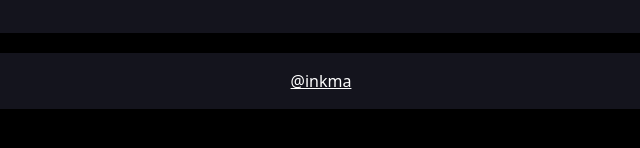
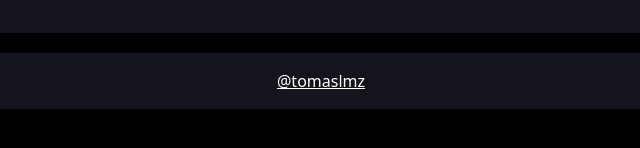
Before and after one commit to tomaslmz/gerador-de-cpf, a plain HTML site: page index.html in a window 1280 px wide. Shown: the part 554-702 px from the top of the page, 319-959 px from the left. Drawn offline with nearby package versions, Linux system fonts and the light colour scheme.

Commit message:
correção no footer

```diff
--- a/index.html
+++ b/index.html
@@ -31,7 +31,7 @@
     </main>
 
     <footer>
-        <a href="https://replit.com/@inkma/" target="_blank"><p>@inkma</p></a>
+        <a href="https://github.com/tomaslmz" target="_blank"><p>@tomaslmz</p></a>
     </footer>
 </body>
 </html>
```
